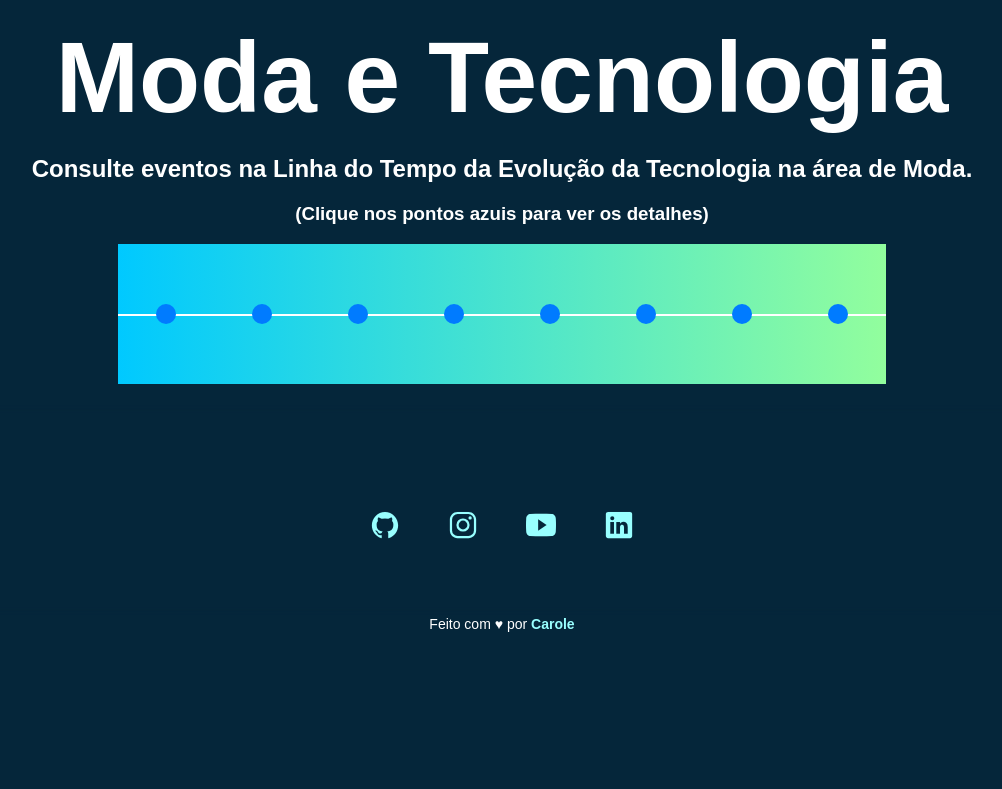
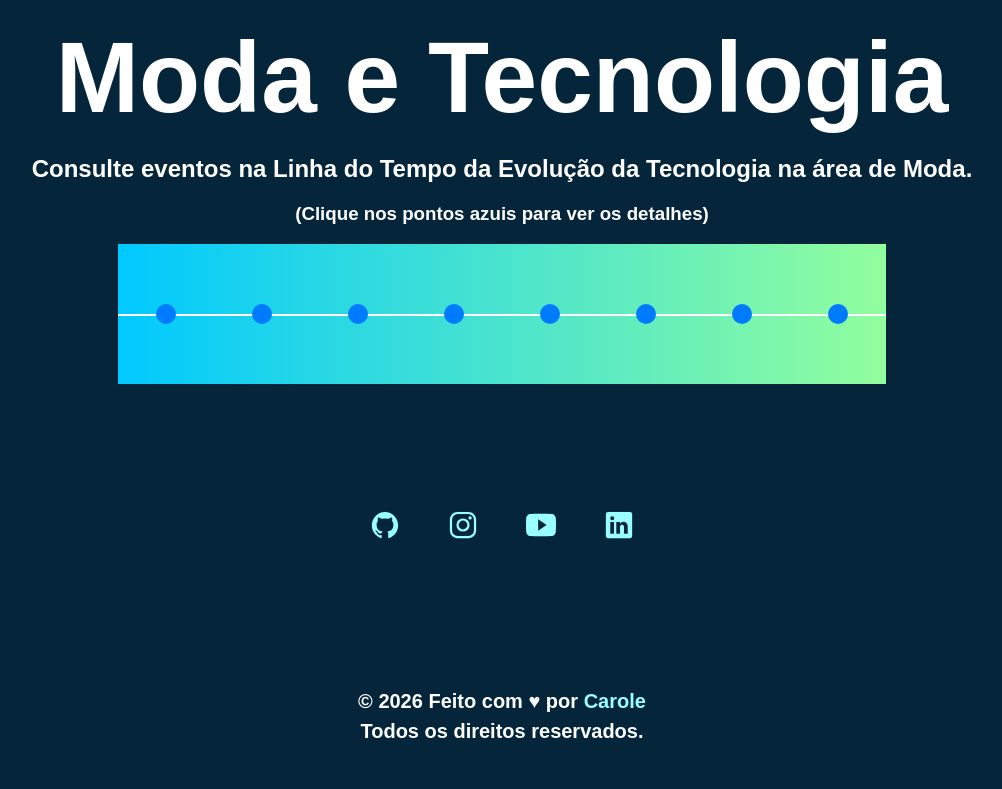
Before and after one commit to carolebeep/modatech, a plain HTML site: page index.html in a window 1280 px wide. Shown: the whole page, without its empty margins (138-1140 px from the left). Drawn offline with nearby package versions, Linux system fonts and the light colour scheme; a web font is replaced by a local one.

Commit message:
atualização rodapé com autoria e ano

```diff
--- a/script.js
+++ b/JS/script.js
@@ -22,8 +22,13 @@ document.addEventListener('DOMContentLoaded', function() {
         });
     });
 
-    // Inicia mostrando o primeiro evento
-    if (events.length > 0) {
-        showEvent('event1');
+    });
+
+// Esse código pega o ano atual e coloca no lugar do elemento com id "ano"
+document.getElementById("ano").innerHTML = new Date().getFullYear();
+
+// Colocamos a lógica do ano aqui dentro também por segurança
+    const elementoAno = document.getElementById("ano");
+    if (elementoAno) {
+        elementoAno.innerHTML = new Date().getFullYear();
     }
-});
--- a/css/style.css
+++ b/css/style.css
@@ -202,9 +202,19 @@ button{
   color: white;
 }
 
- footer {
-  padding: 0px 24px 0px 24px;
-  text-align: center;
-  font-size: 14px;
-  margin-top: auto;
+footer {
+
+    color: white;
+    text-align: center;
+    padding: 20px 0;
+    width: 100%;
+
+    /* Adicione aqui: */
+    font-size: 13px;
 }
+
+/* Se quiser que o link da "Carole" também mude, o footer herdará o tamanho */
+footer a {
+    color: #99ffff; /* Um exemplo de cor para o seu link */
+    text-decoration: none; /* Tira aquele sublinhado se você preferir */
+}
--- a/index.html
+++ b/index.html
@@ -291,7 +291,6 @@
 
             </div>
 
-                  <script src="script.js"></script>
         </ul>
       </nav>
 
@@ -313,8 +312,11 @@
         </a>
       </div>
 
+    <div>
       <footer>
-        Feito com ♥ por <a href="https://www.instagram.com/jemappellecarole/" target="_blank">Carole</a>
+        <p>&copy; <span id="ano"></span>
+        Feito com ♥ por <a href="https://www.instagram.com/jemappellecarole/" target="_blank">Carole</a><br>
+        Todos os direitos reservados.</p>
       </footer>
     </div>
 
@@ -330,5 +332,6 @@
 
 
     <script type="text/javascript" src="js/script.js"></script>
+
     </body>
   </html>
```
